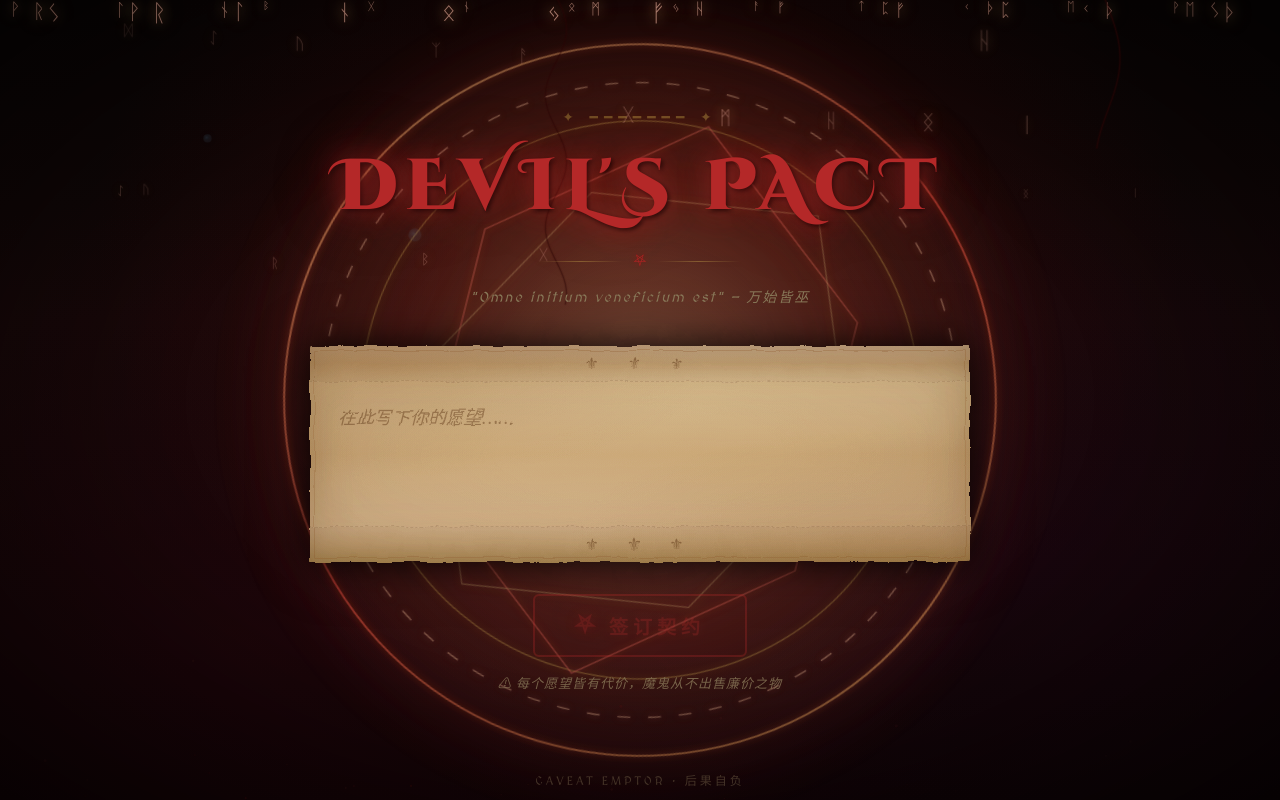
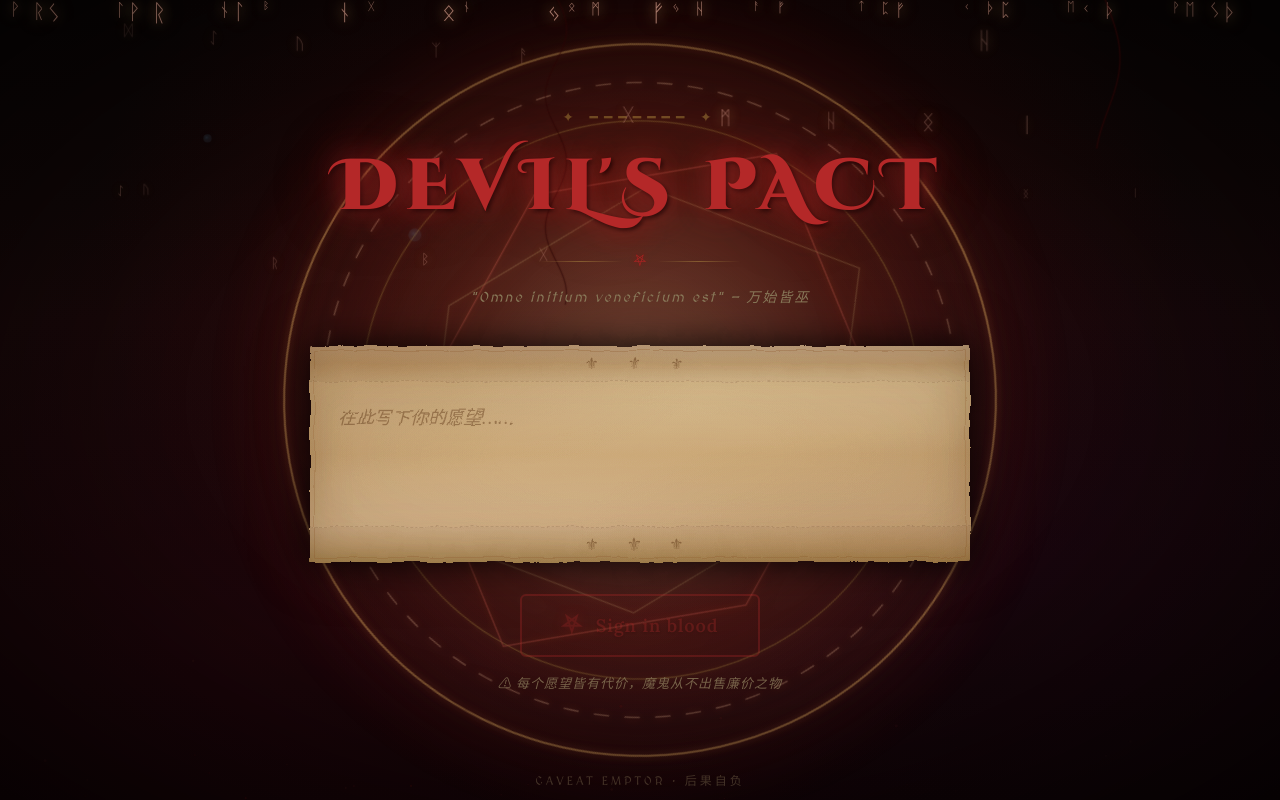
Before and after one commit to shiroe120/devil-pact, a React (Vite) app: page / in a window 1280 px wide. Built offline with nearby package versions, Linux system fonts and the light colour scheme.

Commit message:
feat: 完成魔鬼契约项目开发

```diff
--- a/index.html
+++ b/index.html
@@ -6,7 +6,7 @@
     <title>Devil's Pact - 魔鬼契约</title>
     <link rel="preconnect" href="https://fonts.googleapis.com">
     <link rel="preconnect" href="https://fonts.gstatic.com" crossorigin>
-    <link href="https://fonts.googleapis.com/css2?family=Cinzel+Decorative:wght@400;700;900&family=MedievalSharp&family=Noto+Serif+SC:wght@400;700;900&display=swap" rel="stylesheet">
+    <link href="https://fonts.googleapis.com/css2?family=Cinzel+Decorative:wght@400;700;900&family=Lora:ital,wght@0,400;0,500;0,600;0,700&family=MedievalSharp&family=Noto+Serif+SC:wght@400;700;900&display=swap" rel="stylesheet">
   </head>
   <body>
     <div id="root"></div>
--- a/src/App.css
+++ b/src/App.css
@@ -368,11 +368,27 @@
 }
 
 .seal-text {
-  letter-spacing: 5px;
   position: relative;
   z-index: 2;
-  text-shadow: 0 0 8px rgba(180, 40, 40, 0.4);
-  font-weight: 900;
+  font-family: 'Lora', Georgia, 'Times New Roman', serif;
+  font-weight: 600;
+  font-size: 1em;
+  letter-spacing: 0.04em;
+  text-transform: none;
+  text-shadow: 0 1px 2px rgba(0, 0, 0, 0.45);
+}
+
+.seal-button--pact .seal-text {
+  font-size: clamp(15px, 3.1vw, 18px);
+  font-weight: 600;
+  letter-spacing: 0.05em;
+  text-shadow:
+    0 0 12px rgba(180, 40, 40, 0.35),
+    0 1px 3px rgba(0, 0, 0, 0.5);
+}
+
+.seal-button--pact:disabled .seal-text {
+  text-shadow: 0 1px 2px rgba(0, 0, 0, 0.35);
 }
 
 /* ============ Warning Text ============ */
@@ -426,7 +442,7 @@
 
 .summoning-text {
   font-family: 'MedievalSharp', cursive;
-  font-size: 16px;
+  font-size: 22px;
   color: var(--blood);
   letter-spacing: 4px;
   animation: textFlicker 2s ease-in-out infinite;
@@ -585,7 +601,13 @@
 }
 
 .reset-button .seal-text {
-  text-shadow: 0 0 8px rgba(201, 168, 76, 0.4);
+  font-family: 'Lora', Georgia, 'Times New Roman', serif;
+  font-weight: 600;
+  letter-spacing: 0.05em;
+  text-transform: none;
+  text-shadow:
+    0 0 10px rgba(201, 168, 76, 0.35),
+    0 1px 3px rgba(0, 0, 0, 0.5);
 }
 
 /* ============ Footer ============ */
@@ -810,13 +832,15 @@
 }
 
 .magic-circle-bg--summoning .magic-circle-svg {
-  animation:
-    circleRotate 48s linear infinite,
-    magicCircleBreathSummon 2.1s ease-in-out infinite;
+  animation: magicCircleBreathSummon 1.35s ease-in-out infinite;
+}
+
+.magic-circle-bg--summoning .magic-circle-spin {
+  animation-duration: 26s;
 }
 
 .magic-circle-bg--summoning .magic-circle-aura {
-  animation: magicAuraPulseSummon 1.85s ease-in-out infinite;
+  animation: magicAuraPulseSummon 1.35s ease-in-out infinite;
 }
 
 .magic-circle-pulse-rings {
@@ -829,62 +853,64 @@
 
 .magic-circle-pulse-rings span {
   position: absolute;
-  left: 0;
-  right: 0;
-  top: 0;
-  bottom: 0;
-  margin: auto;
+  left: 50%;
+  top: 50%;
   width: 42%;
   aspect-ratio: 1;
-  max-width: 100%;
-  max-height: 100%;
+  margin: 0;
   border-radius: 50%;
-  border: 1px solid rgba(255, 170, 140, 0.5);
-  box-shadow: 0 0 24px rgba(200, 60, 50, 0.3);
-  animation: mcRingExpand 2.2s ease-out infinite;
+  border: 2px solid rgba(255, 185, 150, 0.65);
+  box-shadow:
+    0 0 28px rgba(255, 120, 90, 0.45),
+    0 0 48px rgba(200, 50, 45, 0.2);
+  animation: mcRingExpand 1.85s ease-out infinite;
+  transform: translate(-50%, -50%);
+  transform-origin: center center;
 }
 
 .magic-circle-pulse-rings span:nth-child(2) {
-  animation-delay: 0.75s;
+  animation-delay: 0.62s;
 }
 
 .magic-circle-pulse-rings span:nth-child(3) {
-  animation-delay: 1.5s;
+  animation-delay: 1.24s;
 }
 
 @keyframes magicCircleBreathSummon {
   0%, 100% {
-    opacity: 0.62;
+    opacity: 0.52;
     filter:
-      drop-shadow(0 0 22px rgba(255, 120, 90, 0.52))
-      drop-shadow(0 0 52px rgba(240, 200, 130, 0.36));
+      drop-shadow(0 0 26px rgba(255, 130, 100, 0.58))
+      drop-shadow(0 0 58px rgba(240, 200, 130, 0.42))
+      drop-shadow(0 0 90px rgba(180, 40, 40, 0.18));
   }
   50% {
-    opacity: 0.96;
+    opacity: 1;
     filter:
-      drop-shadow(0 0 36px rgba(255, 150, 120, 0.78))
-      drop-shadow(0 0 88px rgba(255, 220, 170, 0.48));
+      drop-shadow(0 0 42px rgba(255, 170, 130, 0.88))
+      drop-shadow(0 0 96px rgba(255, 230, 190, 0.55))
+      drop-shadow(0 0 120px rgba(200, 50, 45, 0.32));
   }
 }
 
 @keyframes magicAuraPulseSummon {
   0%, 100% {
-    opacity: 0.55;
-    transform: scale(0.96);
+    opacity: 0.5;
+    transform: scale(0.94);
   }
   50% {
     opacity: 1;
-    transform: scale(1.08);
+    transform: scale(1.12);
   }
 }
 
 @keyframes mcRingExpand {
   0% {
-    transform: scale(0.52);
-    opacity: 0.72;
+    transform: translate(-50%, -50%) scale(0.48);
+    opacity: 0.85;
   }
   100% {
-    transform: scale(2.2);
+    transform: translate(-50%, -50%) scale(2.35);
     opacity: 0;
   }
 }
@@ -904,23 +930,23 @@
 
 @keyframes magicAuraPulse {
   0%, 100% {
-    opacity: 0.5;
-    transform: scale(0.94);
+    opacity: 0.48;
+    transform: scale(0.92);
   }
   28% {
-    opacity: 0.95;
-    transform: scale(1.03);
+    opacity: 0.92;
+    transform: scale(1.04);
   }
   50% {
-    opacity: 0.42;
-    transform: scale(0.98);
+    opacity: 0.4;
+    transform: scale(0.97);
   }
   72% {
     opacity: 1;
-    transform: scale(1.06);
+    transform: scale(1.08);
   }
   88% {
-    opacity: 0.58;
+    opacity: 0.55;
     transform: scale(1);
   }
 }
@@ -930,44 +956,42 @@
   z-index: 1;
   width: 100%;
   height: 100%;
-  animation:
-    circleRotate 140s linear infinite,
-    magicCircleBreath 4s ease-in-out infinite;
+  animation: magicCircleBreath 2.75s ease-in-out infinite;
+}
+
+.magic-circle-spin {
+  transform-box: fill-box;
+  transform-origin: center;
+  animation: circleRotate 68s linear infinite;
 }
 
 @keyframes magicCircleBreath {
   0%, 100% {
-    opacity: 0.55;
-    filter:
-      drop-shadow(0 0 16px rgba(220, 80, 60, 0.38))
-      drop-shadow(0 0 40px rgba(201, 168, 76, 0.22))
-      drop-shadow(0 0 72px rgba(180, 40, 40, 0.12));
-  }
-  24% {
-    opacity: 0.88;
-    filter:
-      drop-shadow(0 0 26px rgba(255, 110, 85, 0.62))
-      drop-shadow(0 0 56px rgba(240, 200, 130, 0.42))
-      drop-shadow(0 0 96px rgba(200, 50, 45, 0.22));
-  }
-  48% {
     opacity: 0.48;
     filter:
-      drop-shadow(0 0 12px rgba(170, 55, 45, 0.28))
-      drop-shadow(0 0 32px rgba(201, 168, 76, 0.14));
+      drop-shadow(0 0 18px rgba(220, 80, 60, 0.42))
+      drop-shadow(0 0 44px rgba(201, 168, 76, 0.26))
+      drop-shadow(0 0 78px rgba(180, 40, 40, 0.14));
   }
-  70% {
-    opacity: 0.98;
+  25% {
+    opacity: 0.82;
     filter:
-      drop-shadow(0 0 30px rgba(255, 130, 100, 0.68))
-      drop-shadow(0 0 64px rgba(255, 220, 170, 0.38))
-      drop-shadow(0 0 100px rgba(160, 35, 35, 0.2));
+      drop-shadow(0 0 28px rgba(255, 115, 90, 0.62))
+      drop-shadow(0 0 60px rgba(240, 200, 130, 0.38))
+      drop-shadow(0 0 100px rgba(200, 50, 45, 0.2));
   }
-  86% {
-    opacity: 0.6;
+  50% {
+    opacity: 0.42;
     filter:
-      drop-shadow(0 0 18px rgba(200, 70, 55, 0.4))
-      drop-shadow(0 0 44px rgba(201, 168, 76, 0.2));
+      drop-shadow(0 0 14px rgba(170, 55, 45, 0.32))
+      drop-shadow(0 0 36px rgba(201, 168, 76, 0.16));
+  }
+  75% {
+    opacity: 0.95;
+    filter:
+      drop-shadow(0 0 34px rgba(255, 135, 105, 0.72))
+      drop-shadow(0 0 72px rgba(255, 220, 170, 0.42))
+      drop-shadow(0 0 110px rgba(160, 35, 35, 0.22));
   }
 }
 
--- a/src/App.jsx
+++ b/src/App.jsx
@@ -393,11 +393,11 @@ function BackgroundCircle({ summoning = false }) {
       )}
       <svg viewBox="0 0 600 600" className="magic-circle-svg">
         <defs>
-          <linearGradient id="mc-ring" x1="0%" y1="0%" x2="100%" y2="100%">
-            <stop offset="0%" stopColor="rgba(240,200,120,0.85)" />
-            <stop offset="50%" stopColor="rgba(220,70,55,0.9)" />
-            <stop offset="100%" stopColor="rgba(230,190,100,0.8)" />
-          </linearGradient>
+          <radialGradient id="mc-ring" cx="300" cy="300" r="300" gradientUnits="userSpaceOnUse">
+            <stop offset="0%" stopColor="rgba(245,210,130,0.92)" />
+            <stop offset="52%" stopColor="rgba(225,75,58,0.94)" />
+            <stop offset="100%" stopColor="rgba(235,195,105,0.88)" />
+          </radialGradient>
           <filter id="mc-glow" x="-40%" y="-40%" width="180%" height="180%">
             <feGaussianBlur in="SourceGraphic" stdDeviation="2.8" result="blur" />
             <feColorMatrix
@@ -412,9 +412,10 @@ function BackgroundCircle({ summoning = false }) {
             </feMerge>
           </filter>
         </defs>
+        <g className="magic-circle-spin">
           <g filter="url(#mc-glow)" className="magic-circle-draw">
             <circle cx="300" cy="300" r="278" fill="none" stroke="url(#mc-ring)" strokeWidth="1.6" />
-          <circle cx="300" cy="300" r="248" fill="none" stroke="rgba(255,200,160,0.55)" strokeWidth="1.1" strokeDasharray="10,14" />
+            <circle cx="300" cy="300" r="248" fill="none" stroke="rgba(255,200,160,0.55)" strokeWidth="1.1" strokeDasharray="12,12" />
             <circle cx="300" cy="300" r="218" fill="none" stroke="rgba(201,168,76,0.5)" strokeWidth="1" />
             <polygon
               points="300,80 450,200 450,400 300,520 150,400 150,200"
@@ -429,8 +430,9 @@ function BackgroundCircle({ summoning = false }) {
               strokeWidth="1"
               transform="rotate(30, 300, 300)"
             />
-          <text x="300" y="308" textAnchor="middle" dominantBaseline="central"
+            <text x="300" y="300" textAnchor="middle" dominantBaseline="central"
               fill="rgba(255,140,120,0.35)" fontSize="72" fontFamily="serif">⛧</text>
+          </g>
         </g>
       </svg>
     </div>
@@ -473,7 +475,7 @@ function PentagramSpinner() {
         <circle cx="100" cy="100" r="50" fill="none" stroke="rgba(180,40,40,0.4)" strokeWidth="1" strokeDasharray="5,5" />
       </svg>
       <div className="pentagram-glow" />
-      <p className="summoning-text">正在缔结契约...</p>
+      <p className="summoning-text">FORGING PACT...</p>
     </div>
   )
 }
@@ -655,12 +657,12 @@ function App() {
               <div className="ornament bottom-ornament">⚜ ⚜ ⚜</div>
             </div>
             <button
-              className={`seal-button ${wish.trim() ? 'active' : ''}`}
+              className={`seal-button seal-button--pact ${wish.trim() ? 'active' : ''}`}
               onClick={handleSubmit}
               disabled={!wish.trim()}
             >
               <span className="seal-icon">⛧</span>
-              <span className="seal-text">签订契约</span>
+              <span className="seal-text">Sign in blood</span>
             </button>
             <p className="warning-text">⚠ 每个愿望皆有代价，魔鬼从不出售廉价之物</p>
           </div>
@@ -675,7 +677,7 @@ function App() {
             </div>
             <button className="seal-button reset-button" onClick={handleReset}>
               <span className="seal-icon">🕯</span>
-              <span className="seal-text">再次许愿</span>
+              <span className="seal-text">Wish again</span>
             </button>
           </div>
         )}
--- a/src/index.css
+++ b/src/index.css
@@ -1,4 +1,4 @@
-@import url('https://fonts.googleapis.com/css2?family=Cinzel+Decorative:wght@400;700;900&family=MedievalSharp&family=Noto+Serif+SC:wght@400;700;900&display=swap');
+@import url('https://fonts.googleapis.com/css2?family=Cinzel+Decorative:wght@400;700;900&family=Lora:ital,wght@0,400;0,500;0,600;0,700&family=MedievalSharp&family=Noto+Serif+SC:wght@400;700;900&display=swap');
 
 * {
   margin: 0;
```
Also changed, not shown: vercel.json (added), 1 other file (tests, documents, lock files or other folders). Lines whose indentation alone changed are shown as unchanged.
